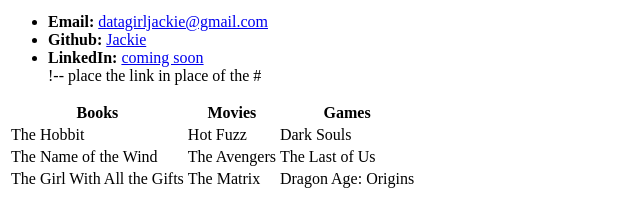
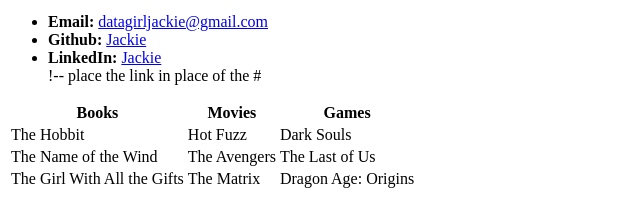
Before and after one commit to JackieSiegel/JackieSiegel.github.io, a plain HTML site: page index.html in a window 1280 px wide. Shown: the part 455-674 px from the top of the page, 0-640 px from the left. Drawn offline with Linux system fonts and the light colour scheme.

Commit message:
Update index.html

```diff
--- a/index.html
+++ b/index.html
@@ -16,7 +16,7 @@
     <ul>
         <li><strong>Email:</strong> <a href="#">datagirljackie@gmail.com</a></li>
         <li><strong>Github:</strong> <a href="https://github.com/JackieSiegel/Jackie.git">Jackie</a></li>
-        <li><strong>LinkedIn:</strong> <a href="#">coming soon</a></li>
+        <li><strong>LinkedIn:</strong> <a href="https://www.linkedin.com/in/jaxsiegel">Jackie</a></li>
             !-- place the link in place of the #
     </ul>
 
```
